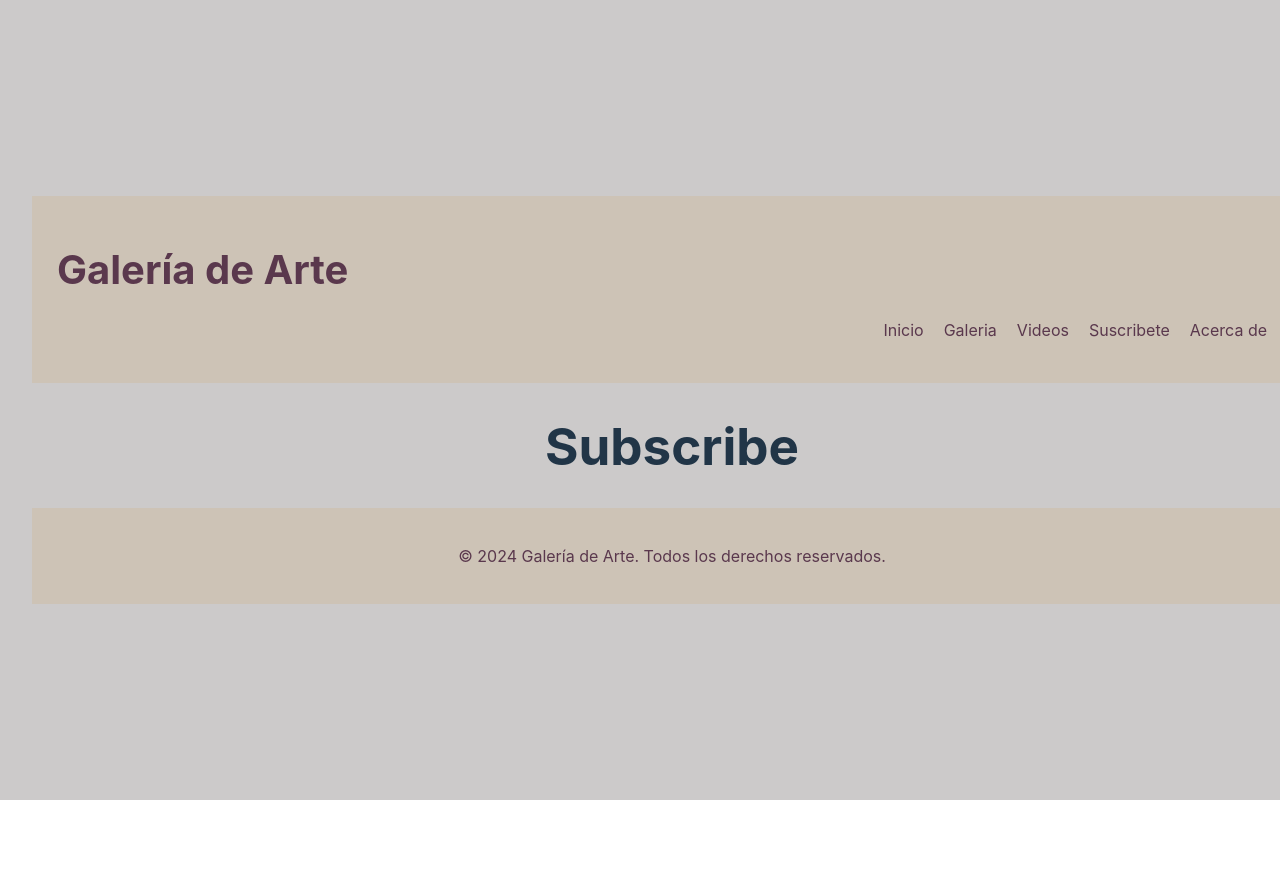
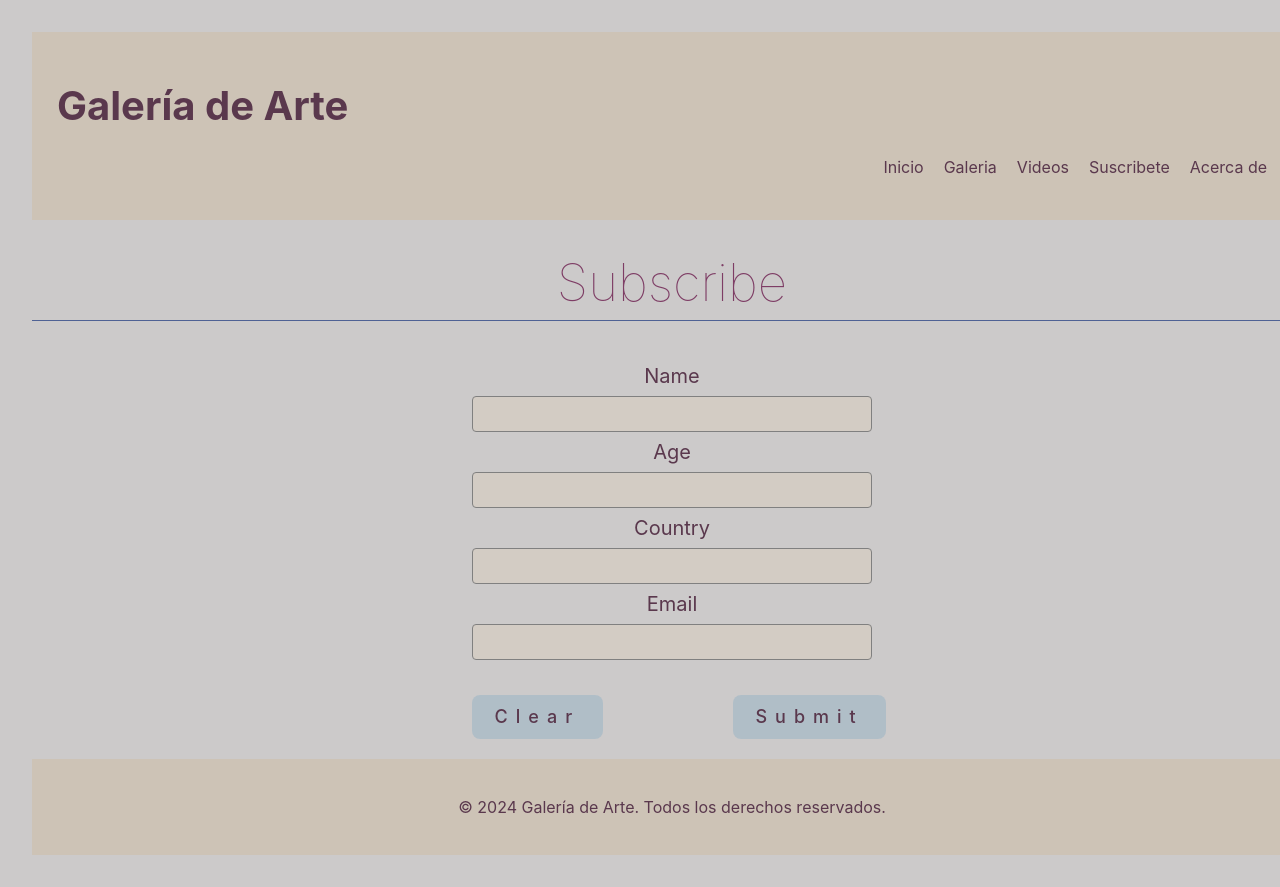
Before and after one commit to Dataday28/Creative_Nexus, a React (Vite) app: page /subscribe in a window 1280 px wide. Shown: the top 887 px of the page. Before the commit the page ends 800 px from the top, so only its background shows below. Built offline with nearby package versions, Linux system fonts and the light colour scheme.

Commit message:
Se intsalo React-Hook-Form y se creo la pagina Subscribe

```diff
--- a/package.json
+++ b/package.json
@@ -10,6 +10,7 @@
     "preview": "vite preview"
   },
   "dependencies": {
+    "@hookform/error-message": "^2.0.1",
     "react": "^18.2.0",
     "react-dom": "^18.2.0",
     "react-hook-form": "^7.51.3",
--- a/src/pages/gallery/index.jsx
+++ b/src/pages/gallery/index.jsx
@@ -58,12 +58,12 @@ const Gallery = () => {
     return (
         <>
             <NavBar />
-            <h1>Gallery</h1>
+            <h1 className={styles.title}>Gallery</h1>
             {renderEvents()}
 
             <Footer />
         </>
-        )
+    )
 }
 
 export default Gallery;
--- a/src/pages/gallery/styles.module.css
+++ b/src/pages/gallery/styles.module.css
@@ -1,3 +1,20 @@
+.imgContainer {
+    background-size: 1290px 200px;
+    background-position: center;
+    background-repeat: no-repeat;
+    color: #fff;
+    text-align: center;
+    padding: 100px 0;
+}
+
+.title {
+    font-weight: 100;
+    color: #79355ff2;
+    text-align: center;
+    padding-bottom: 10px;
+    border-bottom: 1px solid rgb(79, 98, 148);
+}
+
 .pagination {
     list-style-type: none;
     display: flex;
--- a/src/pages/subscribe/index.jsx
+++ b/src/pages/subscribe/index.jsx
@@ -1,11 +1,116 @@
+import { useForm } from "react-hook-form";
+import { ErrorMessage } from "@hookform/error-message";
 import Footer from "../../components/Footer";
 import NavBar from "../../components/Navbar";
+import styles from "./styles.module.css"
 
 const Subscribe = () => {
+    const { register, handleSubmit, reset, formState: { errors } } = useForm({criteriaMode: "all"});
+
+
+    const handleSubmitForm = (data) => {
+        console.log(data);
+        alert("Register Succesful");
+    }
+
+    const handleClearClick = () => {
+        reset();
+    }
+
+    const singleErrorMessage = (name = String) => {
+
+        return (
+                <ErrorMessage
+                        errors={errors}
+                        name={name}
+                        render={({ message }) => <p className={styles.message}>{message}</p>}
+                    />
+        )
+    }
+
+    const multipleErrorMessage = (name = String) => {
+
+        return (
+                <ErrorMessage
+                        errors={errors}
+                        name={name}
+                        render={({ messages }) => {
+                            console.log("messages", messages);
+                            return messages
+                                ? Object.entries(messages).map(([type, message]) => (
+                                    <p className={styles.message} key={type}>{message}</p>
+                                ))
+                                : null;
+                        }}
+                />
+        )
+    }
+
+    const labelOneMessage = (name = String) => {
+
+        return (
+            <label className = {styles.label}>
+                {name}
+                <input className={styles.input} {...register(name, { required: "This input is required." })} />
+            </label>
+        )
+    }
+
+    const labelTwoMessage = (name = String, value = RegExp, message = String) => {
+
+        return (
+            <label className = {styles.label}>
+                {name}
+                <input className={styles.input} {...register(name, {
+                        required: "This input is required.",
+                        pattern: {
+                            value: value,
+                            message: message
+                        }
+                    })}
+                />
+            </label>
+        )
+    }
+
+    const renderForm = () => {
+
+        return (
+            <form className={styles.form} onSubmit = {handleSubmit(handleSubmitForm)}>
+
+                {labelOneMessage("Name")}
+                {singleErrorMessage("Name")}
+
+                {labelTwoMessage("Age", /\d+/, "This input is number only")}
+                {multipleErrorMessage("Age")}
+
+                {labelTwoMessage("Country", /^[A-Za-z]+$/, "This input is letter only")}
+                {multipleErrorMessage("Country")}
+
+                {labelTwoMessage(
+                    "Email",
+                    /^[a-zA-Z0-9._%+-]+@[a-zA-Z0-9.-]+\.[a-zA-Z]{2,}$/,
+                    "It must follow the following format: example@example.com"
+                )
+                }
+                {multipleErrorMessage("Email")}
+
+                <div className={styles.buttons}>
+                    <button className={styles.btnClear} type="button" onClick = {handleClearClick}>Clear</button>
+                    <button className={styles.btnSub} type="submit">Submit</button>
+                </div>
+            </form>
+        )
+    }
+
+
     return (
         <div>
             <NavBar />
-            <h1>Subscribe</h1>
+
+            <h1 className={styles.title}>Subscribe</h1>
+            {renderForm()}
+
             <Footer />
         </div>
     )
--- /dev/null
+++ b/src/pages/subscribe/styles.module.css
@@ -0,0 +1,74 @@
+.title {
+    font-weight: 100;
+    color: #79355ff2;
+    text-align: center;
+    padding-bottom: 10px;
+    border-bottom: 1px solid rgb(79, 98, 148);
+}
+
+.form {
+    max-width: 400px;
+    margin: 0 auto;
+}
+
+.label {
+    display: block;
+    text-align: center;
+    line-height: 2;
+    color: #5a384d;
+    font-size: 20px;
+}
+
+.input {
+    text-align: center;
+    background-color: #dfcfba5b;
+    display: block;
+    box-sizing: border-box;
+    width: 100%;
+    border-radius: 4px;
+    border: 1px solid grey;
+    padding: 10px 15px;
+    font-size: 12px;
+    color: black;
+}
+
+.message {
+    color: #bf1650;
+}
+
+.message::before {
+    display: inline;
+    content: "⚠ ";
+}
+
+.buttons {
+    display: flex;
+    margin-top: 35px;
+    margin-bottom: 20px;
+}
+
+.btnClear {
+    background: #98b3c587;
+    color: #5a384d;
+    display: flex;
+    margin-right: 120px;
+    font-size: 18px;
+    letter-spacing: 8px;
+}
+
+.btnSub {
+    background: #98b3c587;
+    color: #5a384d;
+    display: flex;
+    margin-left: 10px;
+    font-size: 18px;
+    letter-spacing: 8px;
+}
+
+.btnClear:hover {
+    background: #d6e3ec83;
+}
+
+.btnSub:hover {
+    background: #d6e3ec83;
+}
```
Also changed, not shown: 2 other files (tests, documents, lock files or other folders).
